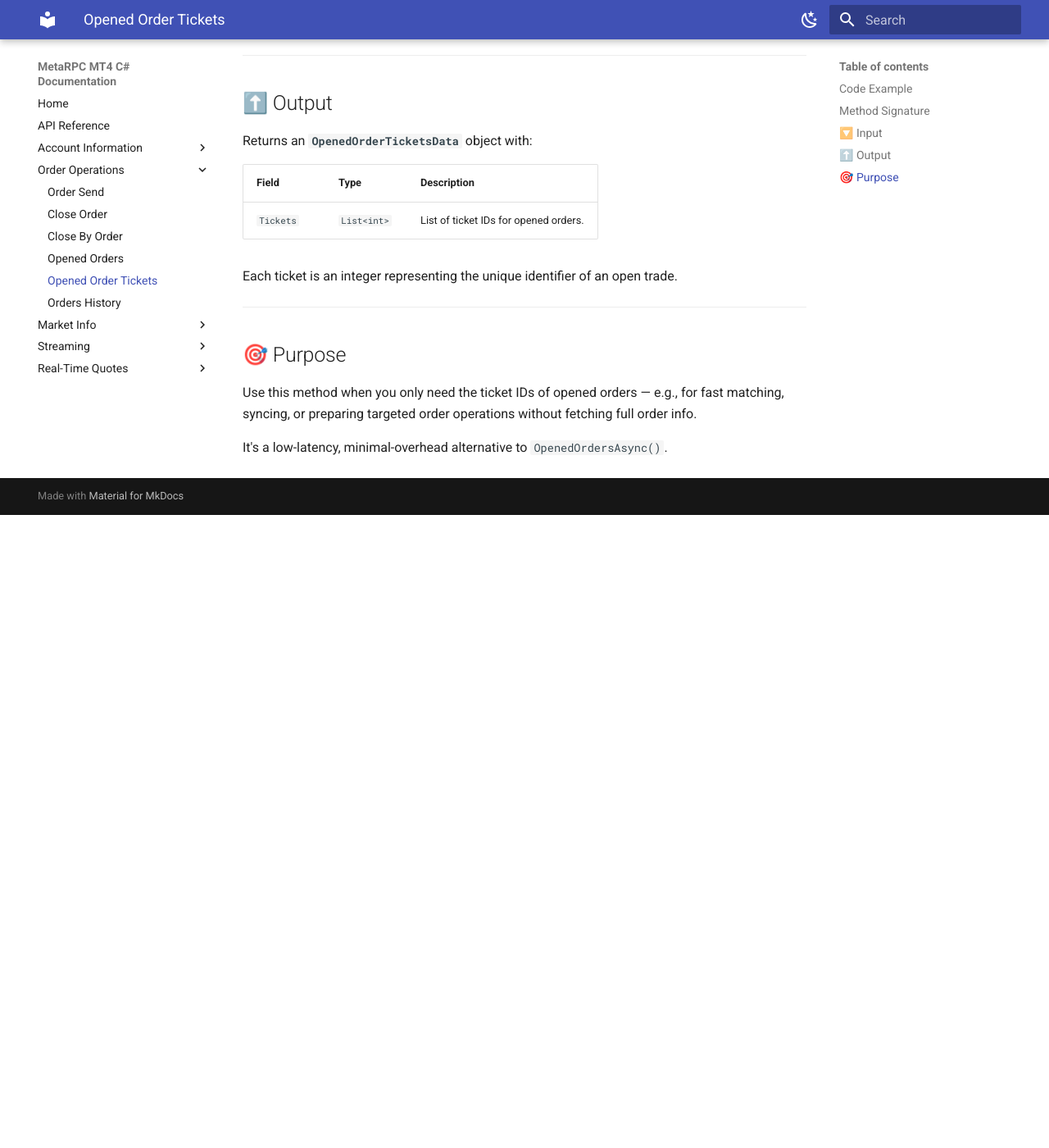
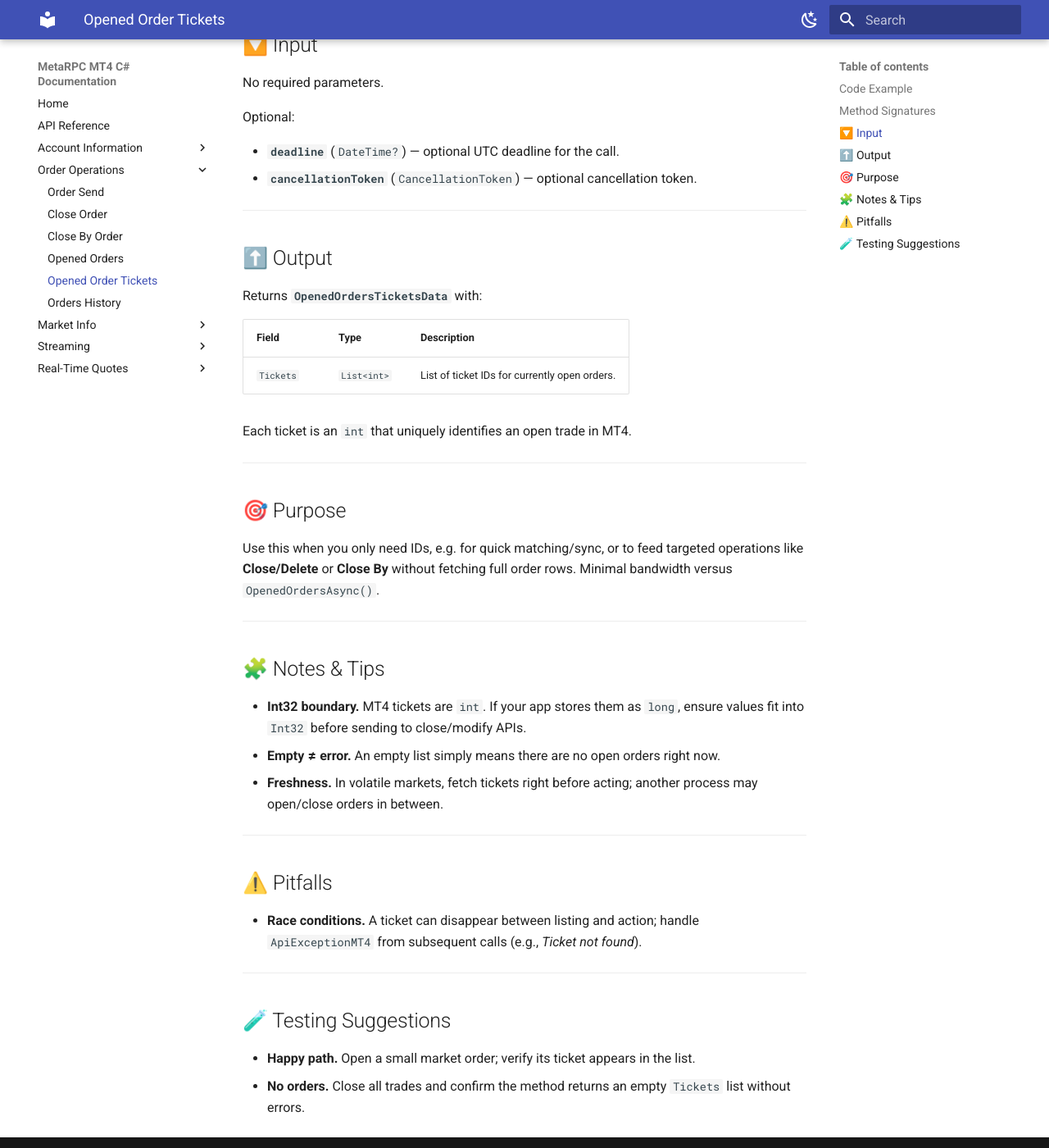
Before and after one commit to MetaRPC/CSharpMT4, an MkDocs documentation site: the page built from docs/Orders/ShowOpenedOrderTickets.md, in a window 1280 px wide and 1400 px high, scrolled down 946 px. Shown: the whole window at 82% size. Built offline with MkDocs 1.6.1 and Material for MkDocs 9.7.7, drawn with Linux system fonts in a browser that asks for light colours; before the commit the page ends 1574 px from its top, so only the background shows below that; some of the changed text lies outside the part shown.

Commit message:
Update ShowOpenedOrderTickets.md

````diff
--- a/docs/Orders/ShowOpenedOrderTickets.md
+++ b/docs/Orders/ShowOpenedOrderTickets.md
@@ -1,18 +1,23 @@
 # Getting Opened Order Tickets
 
 > **Request:** fetch only the tickets (IDs) of currently opened orders
-> Retrieve lightweight ticket list without full order details.
+> Retrieve a lightweight ticket list without full order details.
 
 ---
 
 ### Code Example
 
 ```csharp
-// Using service wrapper
+// --- Quick use (service wrapper) ---
 await _service.ShowOpenedOrderTickets();
 
-// Or directly from MT4Account
-var result = await _mt4.OpenedOrdersTicketsAsync();
+// --- Low-level (direct account call) ---
+// Preconditions: account is connected via ConnectByServerName/ConnectByHostPort.
+
+var result = await _mt4.OpenedOrdersTicketsAsync(
+    deadline: null,
+    cancellationToken: default);
+
 foreach (var ticket in result.Tickets)
 {
     Console.WriteLine($"Open Order Ticket: {ticket}");
@@ -21,42 +26,67 @@ foreach (var ticket in result.Tickets)
 
 ---
 
-###  Method Signature
+### Method Signatures
 
 ```csharp
-Task<OpenedOrderTicketsData> OpenedOrdersTicketsAsync(
+// Service wrapper (example implementation)
+Task ShowOpenedOrderTickets();
+```
+
+```csharp
+// Low-level account call
+Task<OpenedOrdersTicketsData> OpenedOrdersTicketsAsync(
     DateTime? deadline = null,
     CancellationToken cancellationToken = default
-)
+);
 ```
 
 ---
 
 ## 🔽 Input
 
-No required input parameters.
+No required parameters.
 
 Optional:
 
-* **`deadline`** (`DateTime?`) — optional UTC deadline.
+* **`deadline`** (`DateTime?`) — optional UTC deadline for the call.
 * **`cancellationToken`** (`CancellationToken`) — optional cancellation token.
 
 ---
 
 ## ⬆️ Output
 
-Returns an **`OpenedOrderTicketsData`** object with:
+Returns **`OpenedOrdersTicketsData`** with:
 
-| Field     | Type        | Description                           |
-| --------- | ----------- | ------------------------------------- |
-| `Tickets` | `List<int>` | List of ticket IDs for opened orders. |
+| Field     | Type        | Description                                   |
+| --------- | ----------- | --------------------------------------------- |
+| `Tickets` | `List<int>` | List of ticket IDs for currently open orders. |
 
-Each ticket is an integer representing the unique identifier of an open trade.
+Each ticket is an `int` that uniquely identifies an open trade in MT4.
 
 ---
 
 ## 🎯 Purpose
 
-Use this method when you only need the ticket IDs of opened orders — e.g., for fast matching, syncing, or preparing targeted order operations without fetching full order info.
+Use this when you only need IDs, e.g. for quick matching/sync, or to feed targeted operations like **Close/Delete** or **Close By** without fetching full order rows. Minimal bandwidth versus `OpenedOrdersAsync()`.
 
-It's a low-latency, minimal-overhead alternative to `OpenedOrdersAsync()`.
+---
+
+## 🧩 Notes & Tips
+
+* **Int32 boundary.** MT4 tickets are `int`. If your app stores them as `long`, ensure values fit into `Int32` before sending to close/modify APIs.
+* **Empty ≠ error.** An empty list simply means there are no open orders right now.
+* **Freshness.** In volatile markets, fetch tickets right before acting; another process may open/close orders in between.
+
+---
+
+## ⚠️ Pitfalls
+
+* **Race conditions.** A ticket can disappear between listing and action; handle `ApiExceptionMT4` from subsequent calls (e.g., *Ticket not found*).
+
+---
+
+## 🧪 Testing Suggestions
+
+* **Happy path.** Open a small market order; verify its ticket appears in the list.
+* **No orders.** Close all trades and confirm the method returns an empty `Tickets` list without errors.
````
